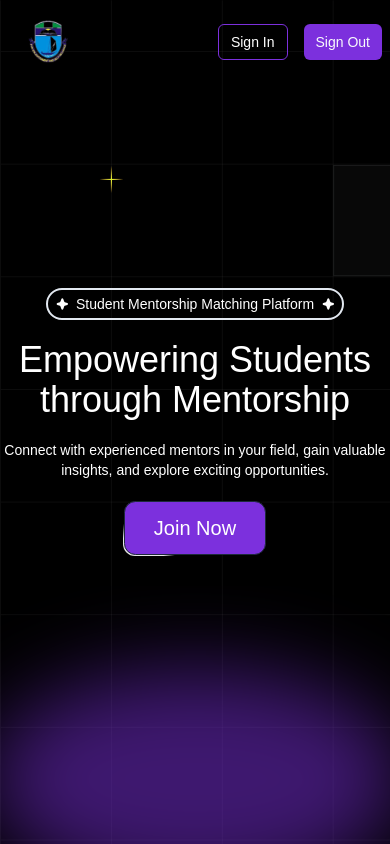
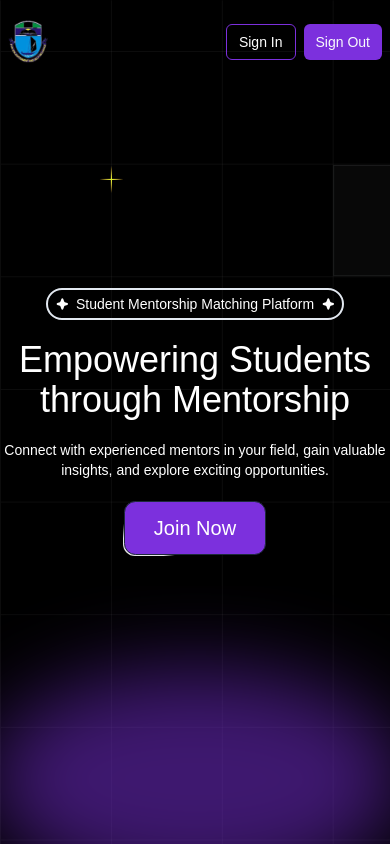
Before and after one commit to lordson-silver/group8, a Next.js app: page / in a window 390 px wide. Built offline with nearby package versions, Linux system fonts and the light colour scheme.

Commit message:
Fix: Responsive Nav

```diff
--- a/components/nav.tsx
+++ b/components/nav.tsx
@@ -7,10 +7,10 @@ const Nav = ({
            className?:string;
    })  => {
   return (
-    <div className={cn(className, "flex justify-between items-center absolute top-0 m-auto px-2 mdpx-10 pt-5 w-full")}>
+    <div className={cn(className, "flex justify-between items-center absolute top-0 m-auto px-2 md:px-10 pt-5 w-full")}>
             {/* <h1 className='text-white text-xl flex-grow-0'>Logo</h1> */}
-            <Image src={'/logo.png'} height={80} width={80} alt='Uniport Logo'/>
-            <div className="flex flex-grow gap-4 justify-end">
+            <Image src={'/logo.png'} className='-ml-5 md:m-0 object-cover' height={80} width={80} alt='Uniport Logo'/>
+            <div className="flex flex-grow gap-2 md:gap-4 justify-end">
                 <Button variant="outline" className='text-white' size="sm">Sign In</Button>
                 <Button size="sm">Sign Out</Button>
             </div>
```
